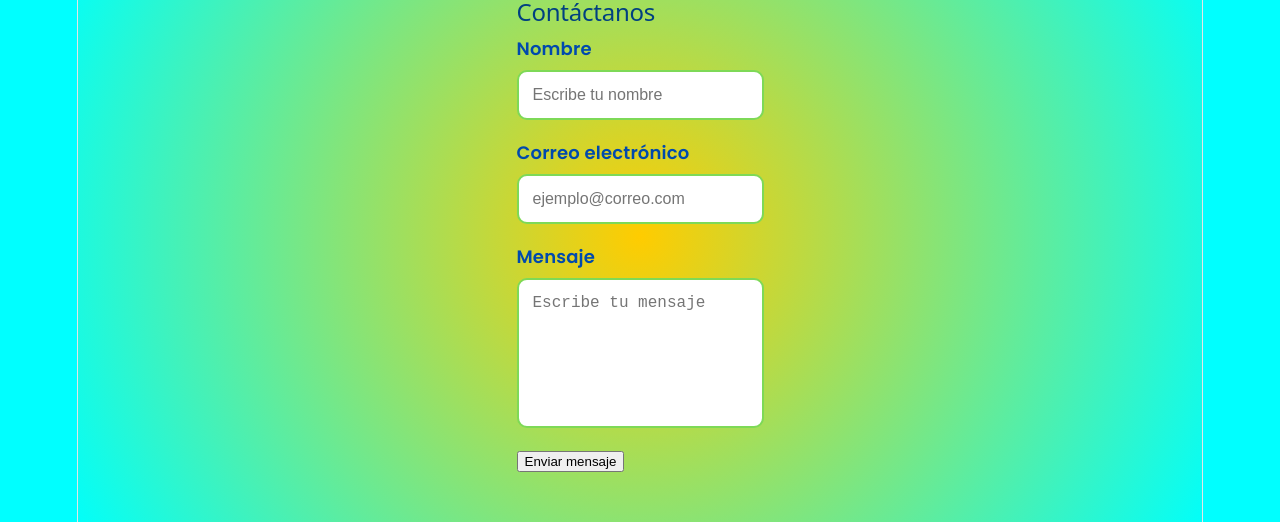
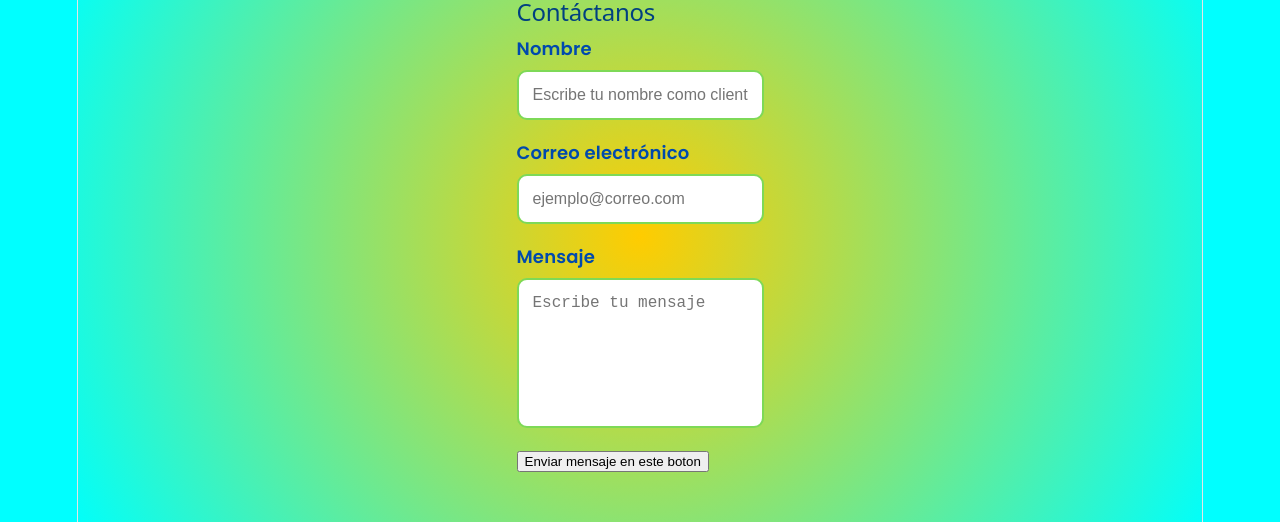
Before and after one commit to LilyBrench/miwebdespensaenlinea, a React (Vite) app: page / in a window 1280 px wide. Shown: the part 2645-3167 px from the top of the page. Built offline with nearby package versions, Linux system fonts and the light colour scheme.

Commit message:
Actualización del sitio

```diff
--- a/src/components/Main/Main.jsx
+++ b/src/components/Main/Main.jsx
@@ -162,7 +162,7 @@ promoviendo la identidad cultural y el orgullo por lo local, mientras impulsamos
           type="text"
           id="nombre"
           name="nombre"
-          placeholder="Escribe tu nombre"
+          placeholder="Escribe tu nombre como cliente"
           required
         />
       </div>
@@ -193,8 +193,10 @@ promoviendo la identidad cultural y el orgullo por lo local, mientras impulsamos
         type="submit"
 
       >
-        Enviar mensaje
+        Enviar mensaje en este boton
       </button>
+
+
     </form>
   </div>
 
```
